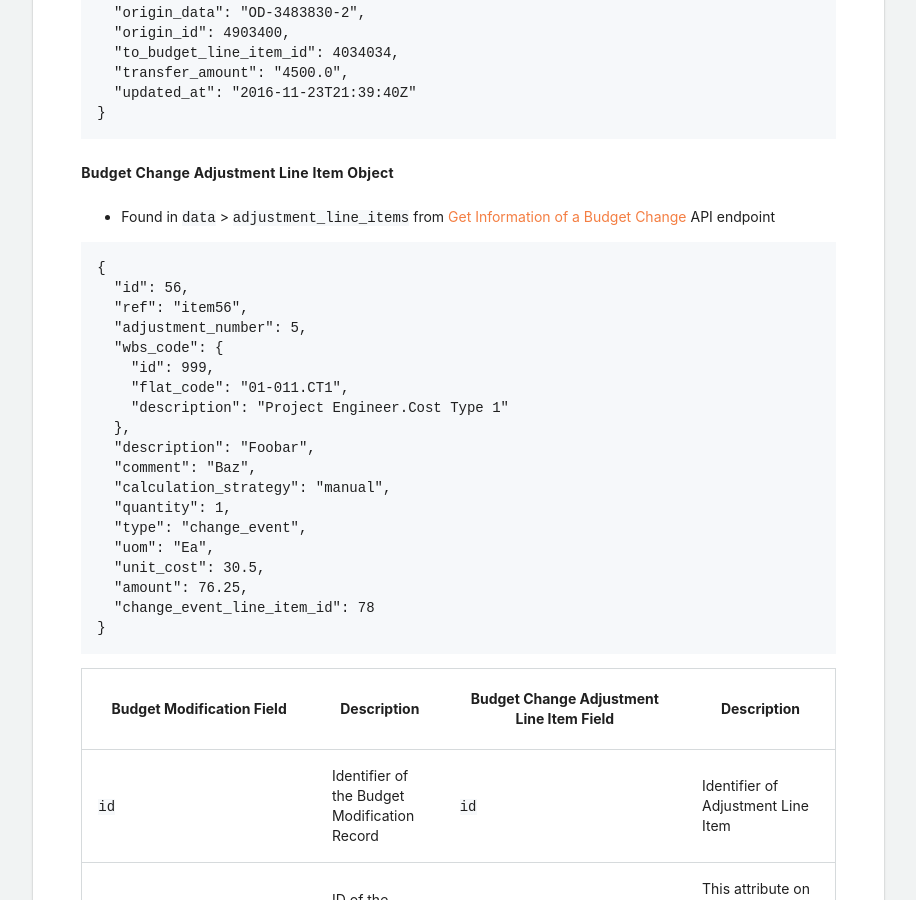
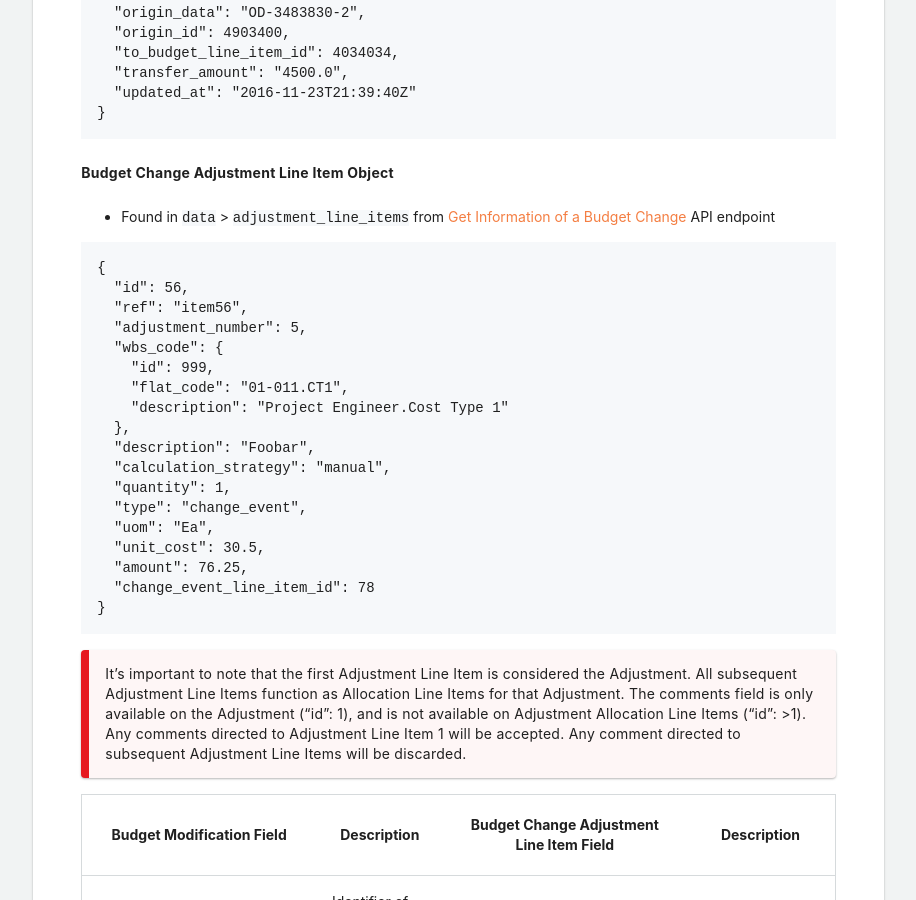
Before and after one commit to procore/documentation, a Jekyll site: the page built from tutorials/tutorial_budget_changes_api.md, in a window 1280 px wide and 900 px high, scrolled down 1769 px. Shown: the whole window, without its empty margins (348-1264 px from the left). Built offline with Jekyll 4.4.1, drawn with Linux system fonts in a browser that asks for light colours; comment, search, counter and statistics services are not loaded; some of the changed text lies outside the part shown.

Commit message:
added banner and updated table definition for comments field. Changed request body code sample contining comment for line item grater than 1.

````diff
--- a/tutorials/tutorial_budget_changes_api.md
+++ b/tutorials/tutorial_budget_changes_api.md
@@ -69,7 +69,6 @@ In the Budget Changes API, Budget Modifications are analogous to the `adjustment
     "description": "Project Engineer.Cost Type 1"
   },
   "description": "Foobar",
-  "comment": "Baz",
   "calculation_strategy": "manual",
   "quantity": 1,
   "type": "change_event",
@@ -79,6 +78,7 @@ In the Budget Changes API, Budget Modifications are analogous to the `adjustment
   "change_event_line_item_id": 78
 }
 ```
+>It's important to note that the first Adjustment Line Item is considered the Adjustment. All subsequent Adjustment Line Items function as Allocation Line Items for that Adjustment. The comments field is only available on the Adjustment ("id": 1), and is not available on Adjustment Allocation Line Items ("id": >1). Any comments directed to Adjustment Line Item 1 will be accepted. Any comment directed to subsequent Adjustment Line Items will be discarded.
 
 
 | Budget Modification Field | Description | Budget Change Adjustment Line Item Field | Description
@@ -89,7 +89,7 @@ In the Budget Changes API, Budget Modifications are analogous to the `adjustment
 | `to_budget_line_item_id` | ID of the Budget Line Item from which the Budget Modification is being credited | `wbs_code` | This attribute on Adjustment Line Items with type `change_event` indicates the WBS Code for which the Adjustment is being credited |
 | | The WBS Code of the `To` Budget Line Item is used to set the wbs_code_id of the Adjustment Line Item when migrating from Budget Modifications to Budget Changes | | |
 | `notes` | Field for entering information about a Budget Modification | `description` | Field for entering a custom description of an adjustment |
-| | | `comment` | Field for entering a comment about an adjustment |
+| | | `comment` | Field for entering a comment about an adjustment. Only available for adjustment line item ID 1. Comments directed to subsequent line item IDs will be discarded |
 | `transfer_amount` | Amount being transferred from one Budget Line Item to another | `amount` | Amount being withdrawn or credited for the Adjustment Line Item |
 | `updated_at` | Timestamp of when the Budget Modification was last updated | N/A | These fields are not present in Adjustment Line Item response object |
 | `created_at` | Creation timestamp for Budget Modification | | |
@@ -123,7 +123,6 @@ Once a company has migrated to Budget Changes from the Budget Modifications expe
       "adjustment_number": 5,
       "wbs_code_id": 56,
       "description": "Foobar",
-      "comment": "Baz",
       "calculation_strategy": "manual",
       "quantity": 1,
       "type": "change_event",
````
